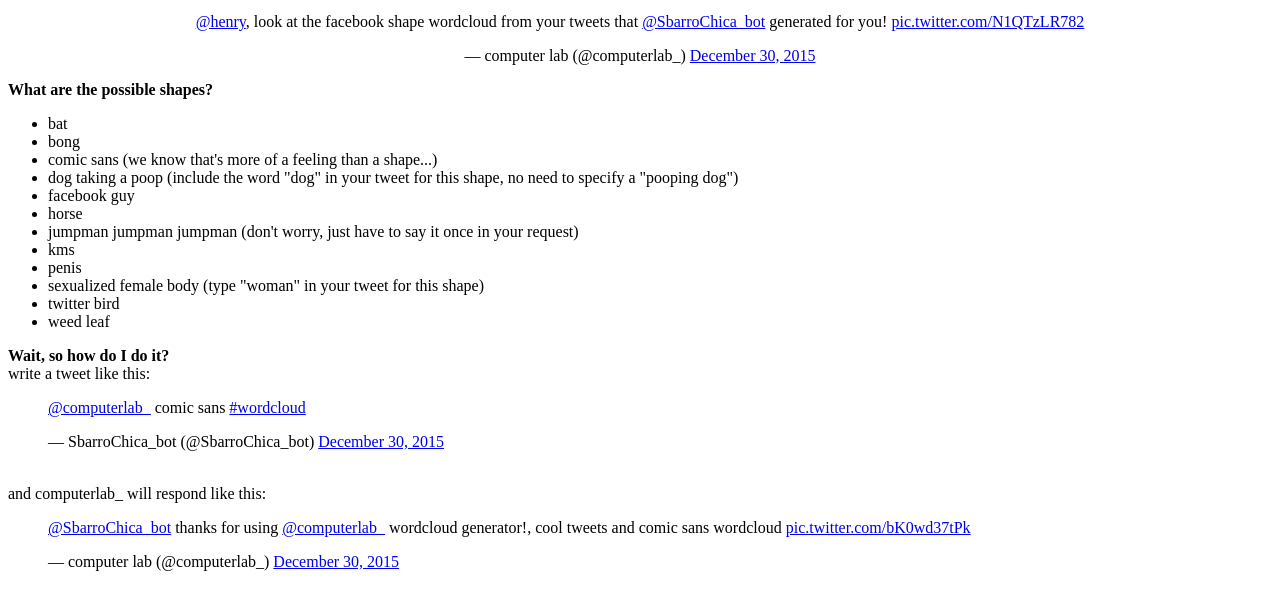
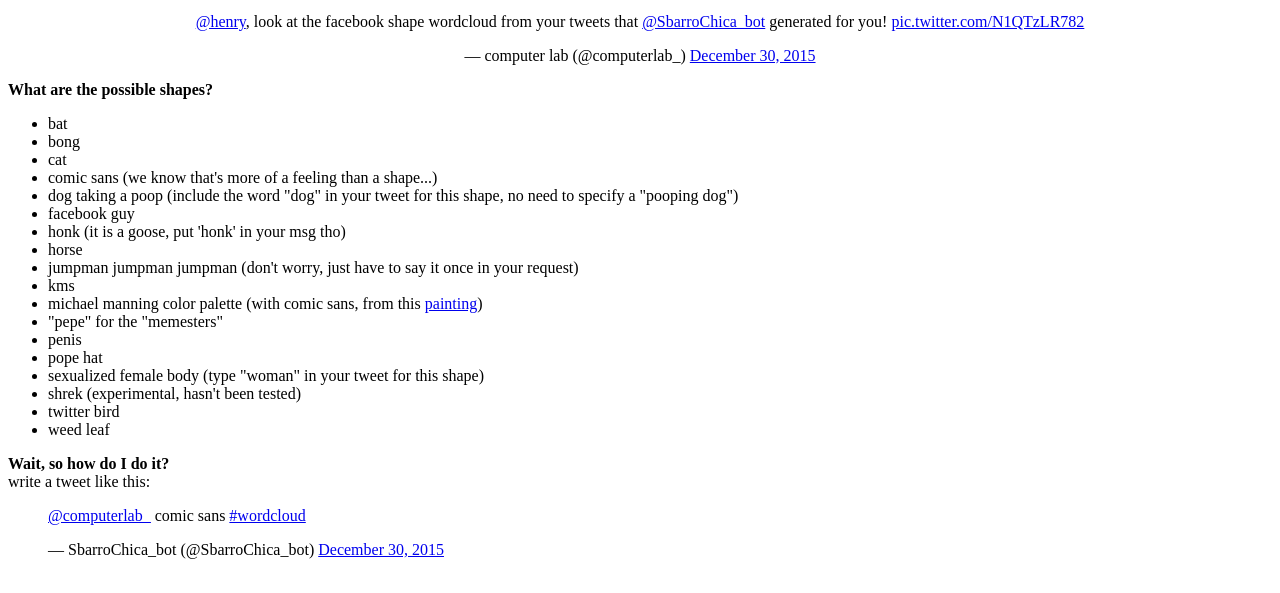
Before and after one commit to computer-lab/wordcloud_bot, a plain HTML site: page index.html in a window 1280 px wide. Shown: the part 621-1214 px from the top of the page. Drawn offline with Linux system fonts and the light colour scheme.

Commit message:
Update readme

```diff
--- a/index.html
+++ b/index.html
@@ -17,14 +17,20 @@ Tweet a message @computerlab_ including the #wordcloud. Additionally, you can in
 <ul>
   <li>bat</li>
   <li>bong</li>
+  <li>cat</li>
   <li>comic sans (we know that's more of a feeling than a shape...)</li>
   <li>dog taking a poop (include the word "dog" in your tweet for this shape, no need to specify a "pooping dog")</li>
   <li>facebook guy</li>
+  <li>honk (it is a goose, put 'honk' in your msg tho)</li>
   <li>horse</li>
   <li>jumpman jumpman jumpman (don't worry, just have to say it once in your request)</li>
   <li>kms</li>
+  <li>michael manning color palette (with comic sans, from this <a href="http://40.media.tumblr.com/3e5889061e7a2f78fe288032ddd98f6c/tumblr_ns5u5jITkd1qcs188o1_1280.jpg">painting</a>)</li>
+  <li>"pepe" for the "memesters"</li>
   <li>penis</li>
+  <li>pope hat</li>
   <li>sexualized female body (type "woman" in your tweet for this shape)</li>
+  <li>shrek (experimental, hasn't been tested)</li>
   <li>twitter bird</li>
   <li>weed leaf</li>
 </ul>
```
